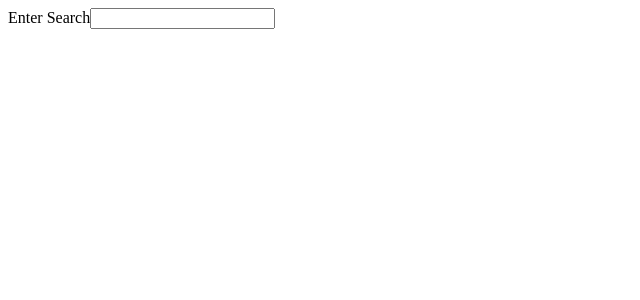
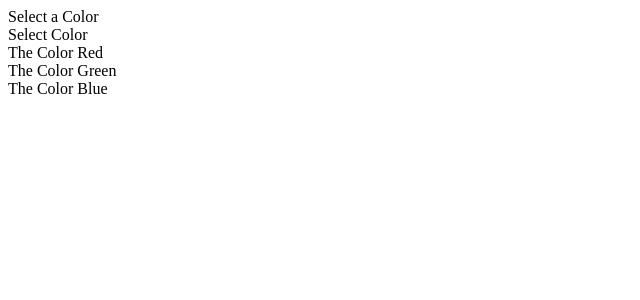
Before and after one commit to LowLifeArcade/widgets-project, a React (Create React App) app: page / in a window 1280 px wide. Shown: the top 300 px of the page, without its empty margins (0-640 px from the left). Built offline with nearby package versions, Linux system fonts and the light colour scheme; the HTML template or start-up script is replaced by a standard one.

Commit message:
dropdown created

```diff
--- a/package.json
+++ b/package.json
@@ -6,6 +6,7 @@
     "@testing-library/jest-dom": "^4.2.4",
     "@testing-library/react": "^9.5.0",
     "@testing-library/user-event": "^7.2.1",
+    "axios": "^0.20.0",
     "react": "^16.13.1",
     "react-dom": "^16.13.1",
     "react-scripts": "3.4.3"
--- a/src/App.js
+++ b/src/App.js
@@ -1,6 +1,7 @@
 import React from 'react';
 import Accordion from './components/Accordion';
-import Search from './components/Search'
+import Search from './components/Search';
+import Dropdown from './components/Dropdown';
 
 const items = [
   {
@@ -17,12 +18,28 @@
     title: 'How do you use React?',
     content: 'with your brain.'
   }
-]
+];
+
+const options = [
+  {
+    label: 'The Color Red',
+    value: 'red'
+  },
+  {
+    label: 'The Color Green',
+    value: 'green'
+  },
+  {
+    label: 'The Color Blue',
+    value: 'blue'
+  }
+];
 
 export default () => {
   return (
     <div>
     {/* <Accordion items={items} /> */}
-    <Search />
+    {/* <Search /> */}
+    <Dropdown options={options} />
   </div>)
 };
--- /dev/null
+++ b/src/components/Dropdown.js
@@ -0,0 +1,28 @@
+import React from 'react';
+
+const Dropdown = ({ options }) => {
+  const renderedOptions = options.map((option) => {
+    return (
+      <div key={option.value} className="item">
+        {option.label}
+      </div>
+    );
+  });
+
+  return (
+    <div className="ui form">
+      <div className="field">
+        <label className="label">Select a Color</label>
+        <div className="ui selection dropdown visible active">
+          <i className="dropdown icon"></i>
+          <div className="text">Select Color</div>
+          <div className="menu visible transition">
+            {renderedOptions}
+          </div>
+        </div>
+      </div>
+    </div>
+  );
+};
+
+export default Dropdown;
--- a/src/components/Search.js
+++ b/src/components/Search.js
@@ -1,7 +1,65 @@
-import React, { useState } from 'react';
+import React, { useEffect, useState } from 'react';
+import axios from 'axios';
 
 const Search = () => {
-  const [term, setTerm] = useState('');
+  const [term, setTerm] = useState('programming');
+  const [debouncedTerm, setDebouncedTerm] = useState(term);
+  const [results, setResults] = useState([]);
+
+  useEffect (() => {
+    const timerId = setTimeout(() => {
+      setDebouncedTerm(term);
+    }, 500)
+
+    return () => {
+      clearTimeout(timerId);
+    };
+
+  }, [term]);
+
+  useEffect (() => {
+    const search = async () => {
+
+         const { data } = await axios.get('https://en.wikipedia.org/w/api.php', {
+           params: {
+             action: 'query',
+             list: 'search',
+             origin: '*',
+             format: 'json',
+             srsearch: debouncedTerm
+           }
+         });
+
+         setResults(data.query.search);
+     };
+     if (debouncedTerm) {
+      search();
+    }
+  }, [debouncedTerm]);
+
+  // when term changes it will useEffect
+
+  const renderedResults = results.map((result)  => {
+      return (
+        <div key={result.pageid} className="item">
+          <div className="right floated content">
+            <a
+            className="ui button"
+            href={`https://en.wikipedia.org?curid=${result.pageid}`}
+            >
+              Go
+            </a>
+          </div>
+           <div className="content">
+             <div className="header">
+               {result.title}
+             </div>
+             <span dangerouslySetInnerHTML={{ __html: result.snippet }} ></span>
+             {/* {result.snippet} */}
+           </div>
+        </div>
+      )
+  })
 
   return (
     <div>
@@ -15,6 +73,7 @@
             ></input>
         </div>
       </div>
+      <div className="ui celled list">{renderedResults} </div>
     </div>
   )
 }
```
Also changed, not shown: 1 other file (tests, documents, lock files or other folders).
